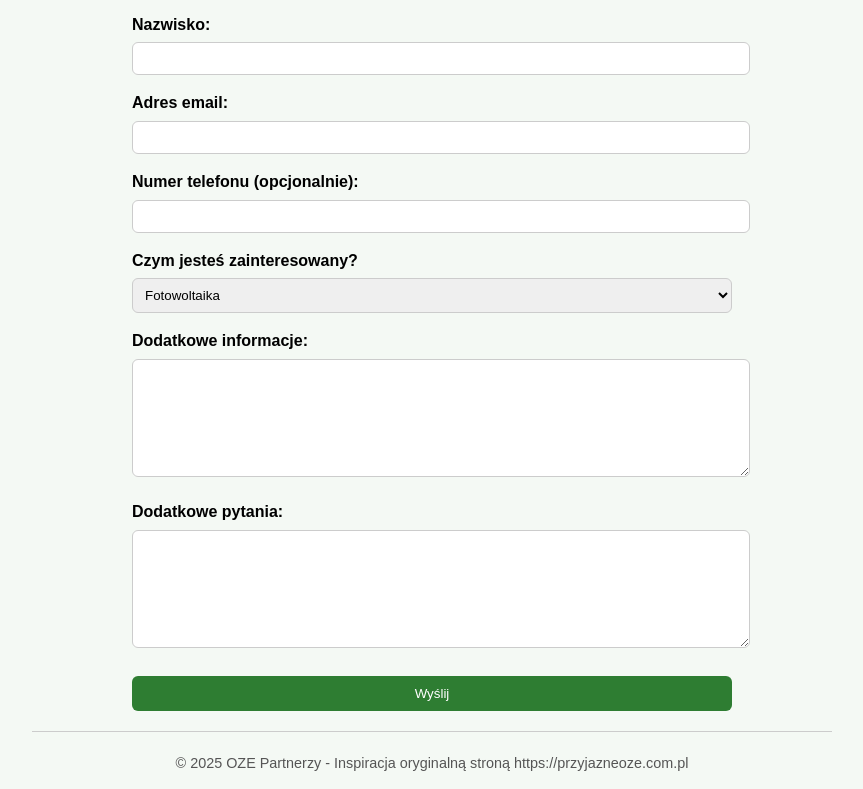
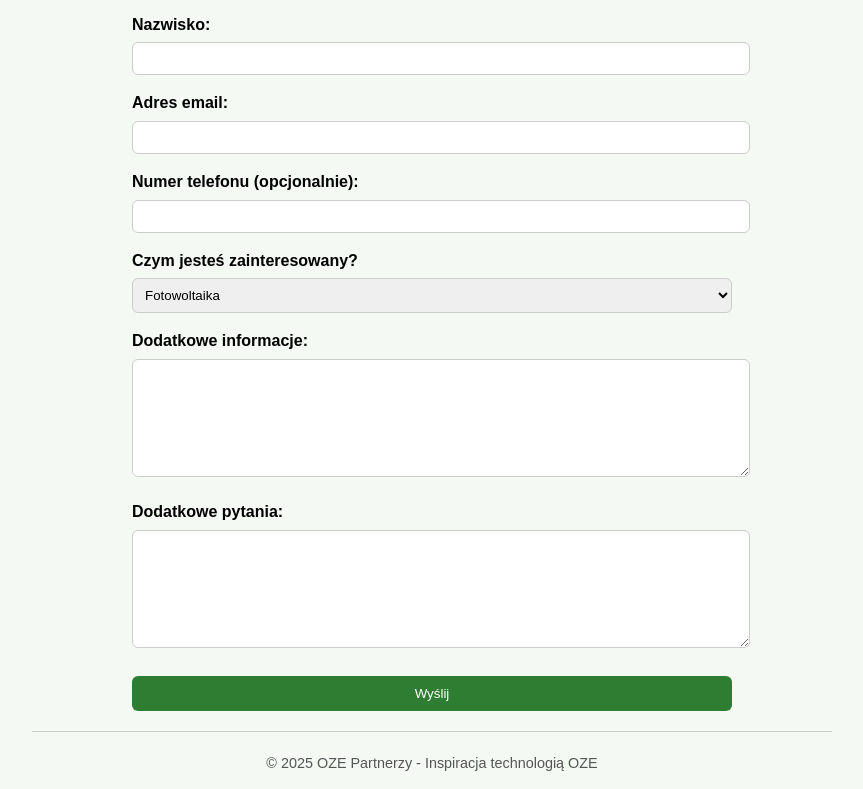
Before and after one commit to TomKrawczyk/OZEClub, a plain HTML site: page index.html in a window 1280 px wide. Shown: the part 4059-4848 px from the top of the page, without its empty margins (208-1071 px from the left). Drawn offline with Linux system fonts and the light colour scheme.

Commit message:
Update index.html

```diff
--- a/index.html
+++ b/index.html
@@ -167,7 +167,7 @@
 
     <hr>
     <footer>
-        <p>&copy; 2025 OZE Partnerzy - Inspiracja oryginalną stroną https://przyjazneoze.com.pl</p>
+        <p>&copy; 2025 OZE Partnerzy - Inspiracja technologią OZE</p>
     </footer>
 
     <script>
```
